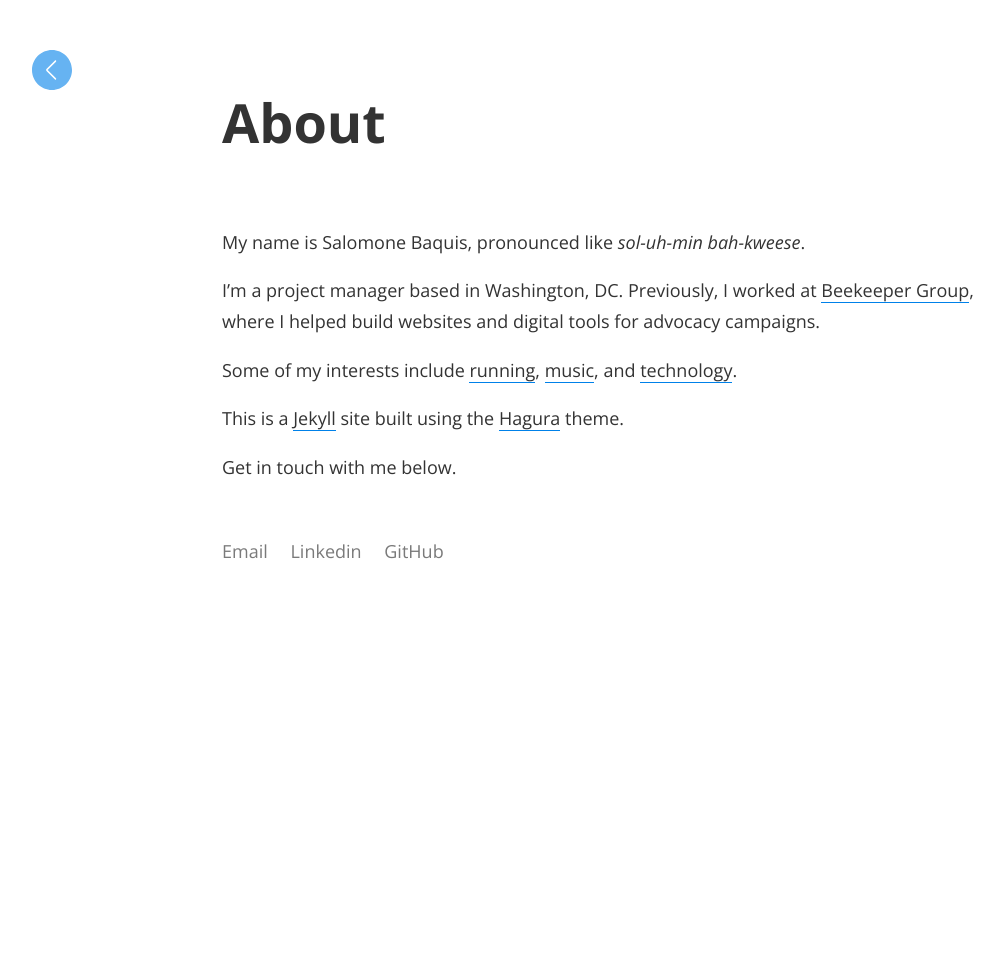
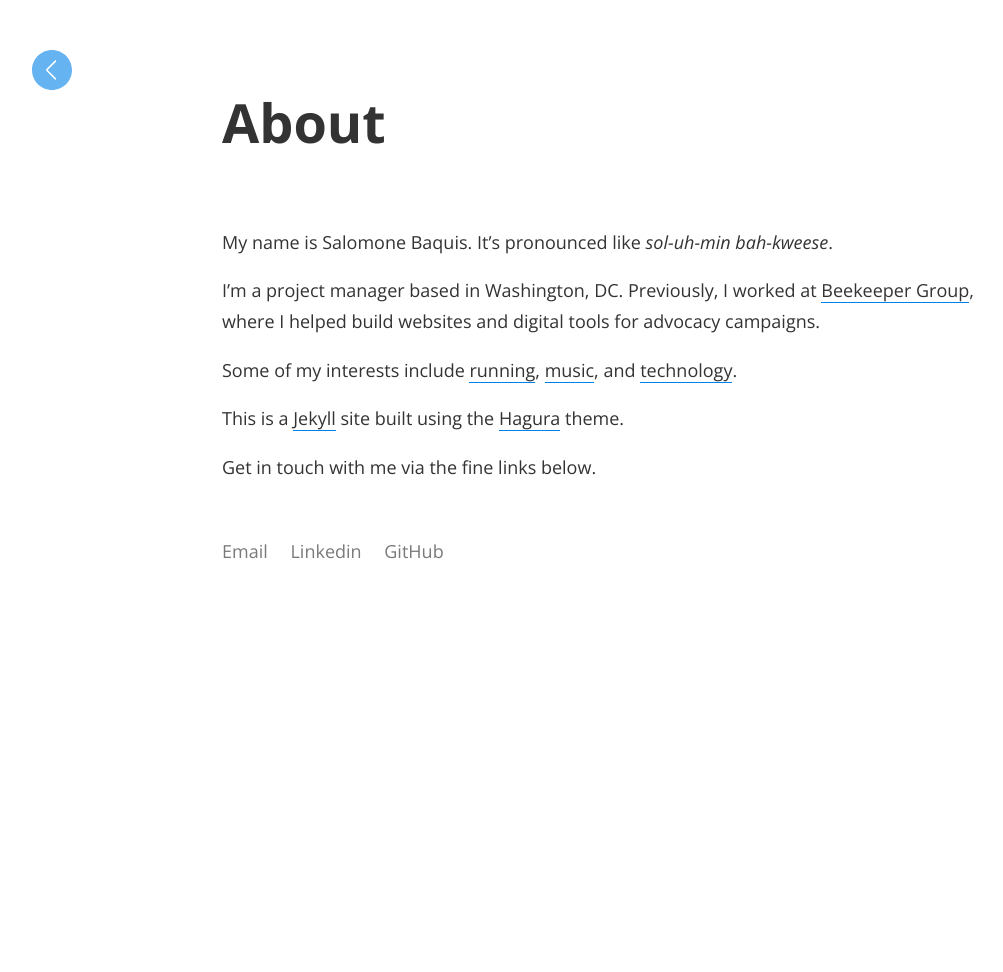
Before and after one commit to salomoneb/site, a Jekyll site: the page built from about.md, in a window 1280 px wide. Shown: the whole page, without its empty margins (18-1021 px from the left). Built offline with Jekyll 4.4.1, drawn with Linux system fonts in a browser that asks for light colours.

Commit message:
word change

```diff
--- a/about.md
+++ b/about.md
@@ -3,7 +3,7 @@ title: About
 layout: post
 permalink: /about/
 ---
-My name is Salomone Baquis, pronounced like *sol-uh-min bah-kweese*.
+My name is Salomone Baquis. It's pronounced like *sol-uh-min bah-kweese*.
 
 I'm a project manager based in Washington, DC. Previously, I worked at [Beekeeper Group](http://www.beekeepergroup.com), where I helped build websites and digital tools for advocacy campaigns.
 
@@ -11,4 +11,4 @@ Some of my interests include [running](https://www.youtube.com/watch?v=5LHid-nC4
 
 This is a [Jekyll](https://jekyllrb.com/) site built using the [Hagura](https://github.com/sharu725/hagura) theme.
 
-Get in touch with me below.
+Get in touch with me via the fine links below.
```
Also changed, not shown: _posts/2016-12-22-ad-workflow.md (+1 -1 lines), 1 other file.
